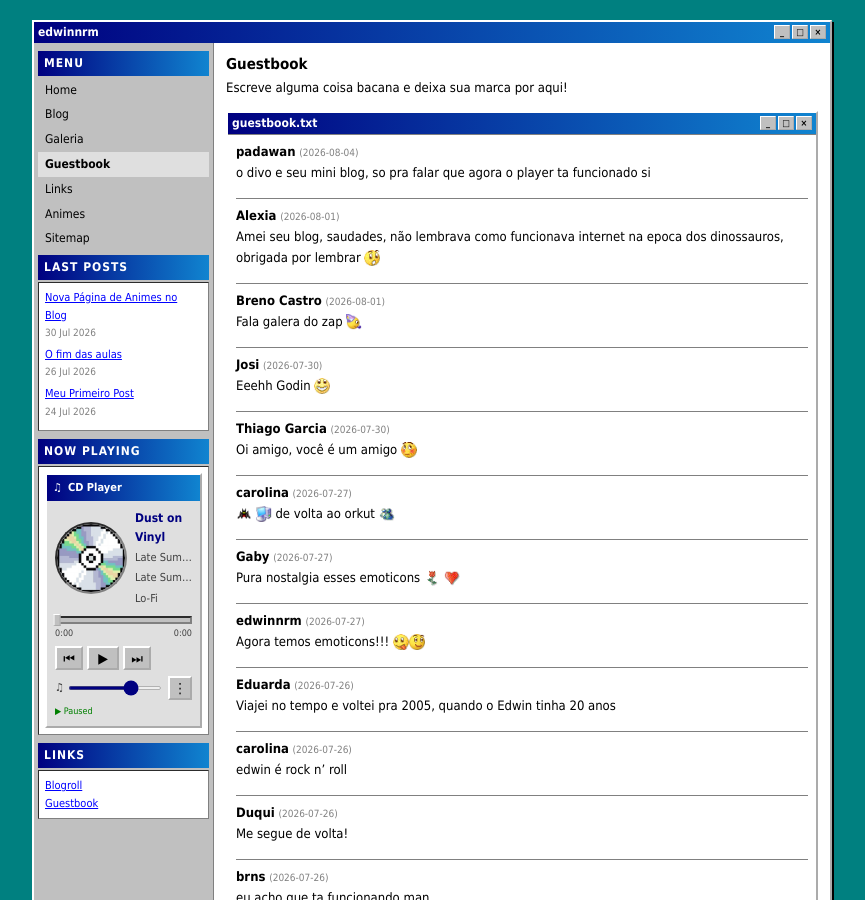
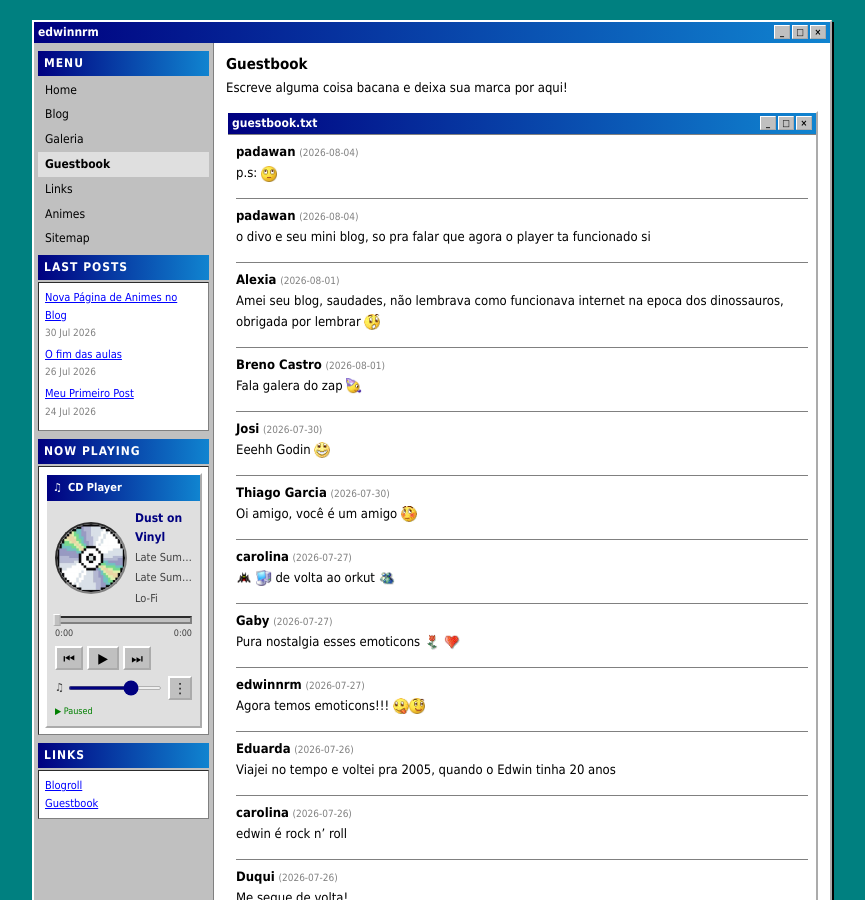
Before and after one commit to EdwinNRM/Blog, a Jekyll site: the page built from pages/guestbook.md, in a window 1280 px wide and 900 px high. Shown: the whole window, without its empty margins (208-1073 px from the left). Built offline with Jekyll 4.4.1, drawn with Linux system fonts in a browser that asks for light colours.

Commit message:
Add guestbook from padawan

```diff
--- a/_data/guestbook.yml
+++ b/_data/guestbook.yml
@@ -63,3 +63,7 @@
 - name: "padawan"
   date: "2026-08-04"
   message: "o divo e seu mini blog, so pra falar que agora o player ta funcionado si"
+
+- name: "padawan"
+  date: "2026-08-04"
+  message: "p.s: :thinking:"
```
